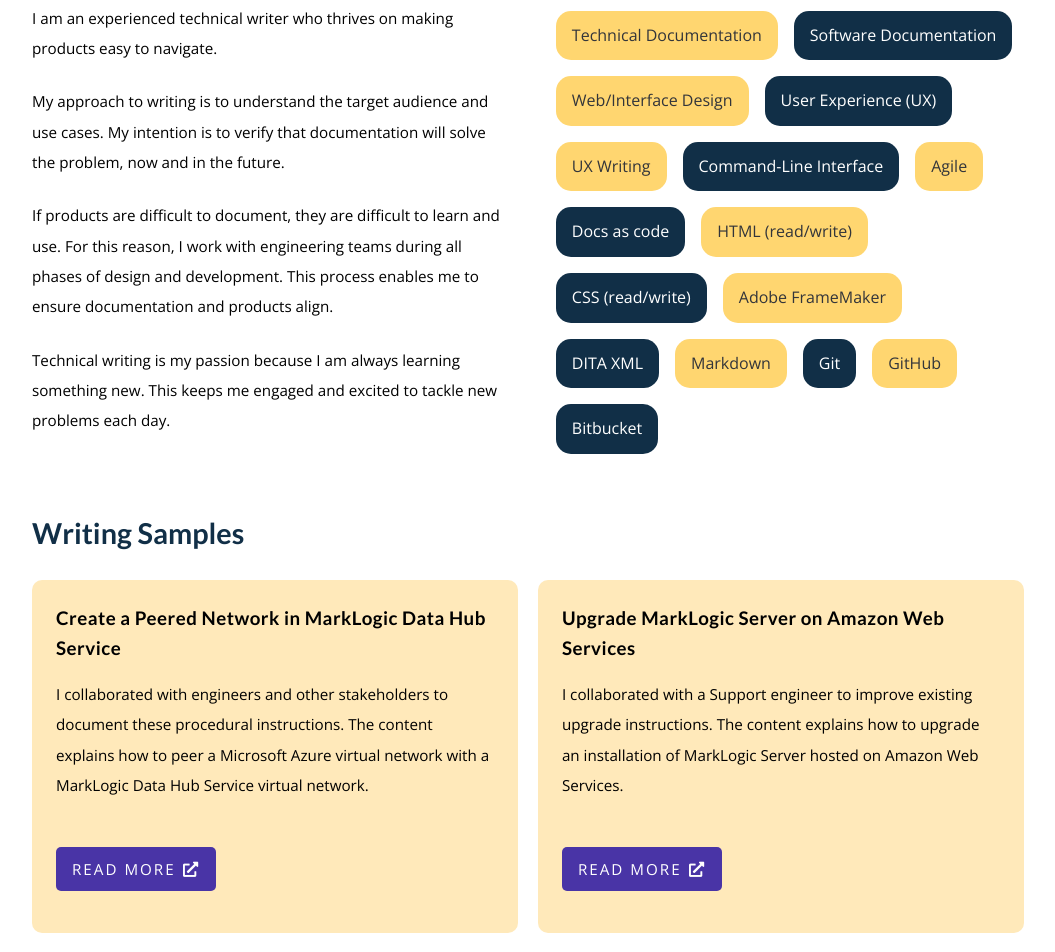
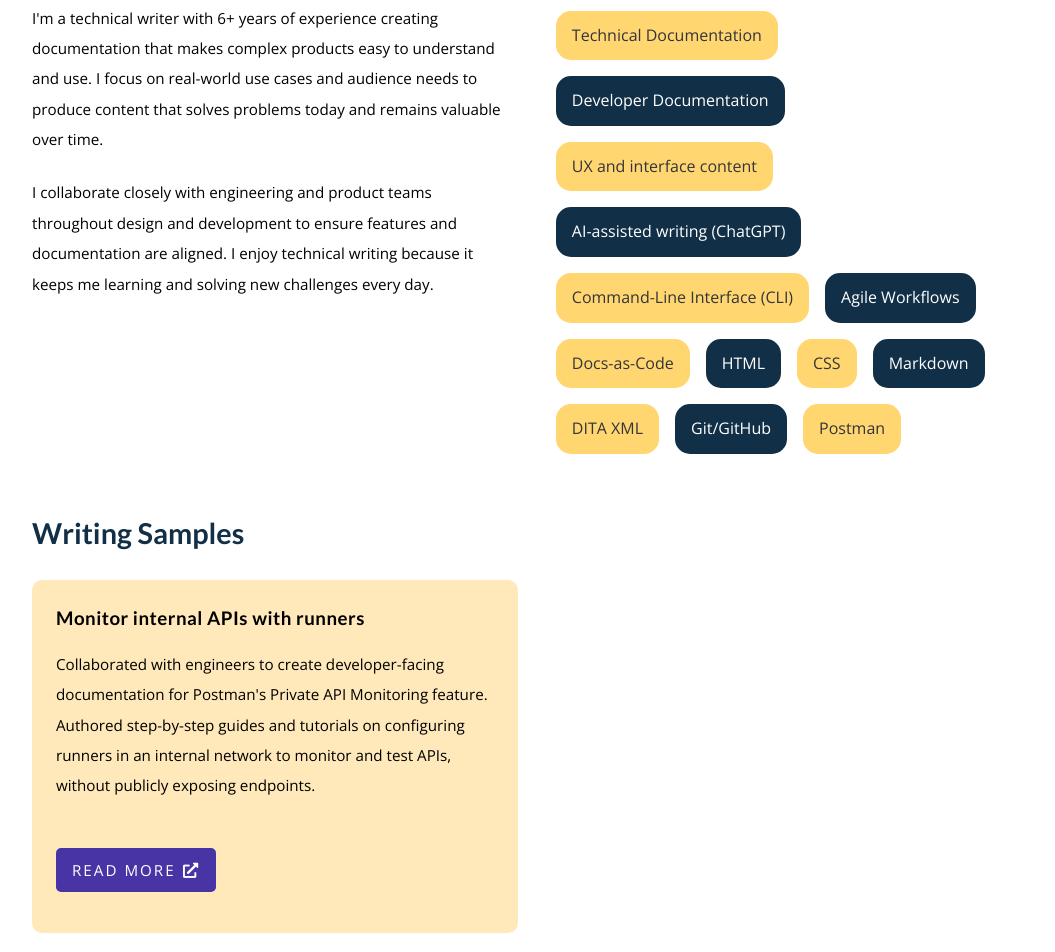
Before and after one commit to pinskermatthew/pinskermatthew.github.io, a plain HTML site: page index.html in a window 1280 px wide. Shown: the part 552-1504 px from the top of the page, without its empty margins (112-1167 px from the left). Drawn offline with nearby package versions, Linux system fonts and the light colour scheme.

Commit message:
Improve intro, skills, and writing sample

```diff
--- a/index.html
+++ b/index.html
@@ -42,31 +42,26 @@
 			<div class="container main-info">
 				<div class="about-me col">
 					<h2><span id="about"></span>About Me</h2>
-					<p>I am an experienced technical writer who thrives on making products easy to navigate.</p>
-					<p>My approach to writing is to understand the target audience and use cases. My intention is to verify that documentation will solve the problem, now and in the future.</p>
-					<p>If products are difficult to document, they are difficult to learn and use. For this reason, I work with engineering teams during all phases of design and development. This process enables me to ensure documentation and products align.</p>
-					<p>Technical writing is my passion because I am always learning something new. This keeps me engaged and excited to tackle new problems each day.</p>
+					<p>I'm a technical writer with 6+ years of experience creating documentation that makes complex products easy to understand and use. I focus on real-world use cases and audience needs to produce content that solves problems today and remains valuable over time.</p>
+					<p>I collaborate closely with engineering and product teams throughout design and development to ensure features and documentation are aligned. I enjoy technical writing because it keeps me learning and solving new challenges every day.</p>
 				</div><!--/.about-me col-->
 
 				<div class="skills col">
 					<h2><span id="skills"></span>Skills</h2>
 					<ul class="skills-items">
 				  		<li>Technical Documentation</li>
-						<li>Software Documentation</li>
-						<li>Web/Interface Design</li>
-						<li>User Experience (UX)</li>
-						<li>UX Writing</li>
-						<li>Command-Line Interface</li>
-						<li>Agile</li>
-						<li>Docs as code</li>
-						<li>HTML (read/write)</li>
-						<li>CSS (read/write)</li>
-						<li>Adobe FrameMaker</li>
+						<li>Developer Documentation</li>
+						<li>UX and interface content</li>
+						<li>AI-assisted writing (ChatGPT)</li>
+						<li>Command-Line Interface (CLI)</li>
+						<li>Agile Workflows</li>
+						<li>Docs-as-Code</li>
+						<li>HTML</li>
+						<li>CSS</li>
+						<li>Markdown</li>
 						<li>DITA XML</li>
-						<li>Markdown</li>
-						<li>Git</li>
-						<li>GitHub</li>
-						<li>Bitbucket</li>
+						<li>Git/GitHub</li>
+						<li>Postman</li>
 					</ul><!--/.skills-items-->
 				</div><!--/.skills col-->
 			</div><!--/.container .main-info-->
@@ -75,37 +70,37 @@
 				<h2><span id="writing"></span>Writing Samples</h2>
 				<div class="portfolio-cards">
 					<div class="card card1">
-						<h3 class="card-title">Create a Peered Network in MarkLogic Data Hub Service</h3>
+						<h3 class="card-title">Monitor internal APIs with runners</h3>
 						<div class="card-content">
-							<p>I collaborated with engineers and other stakeholders to document these procedural instructions. The content explains how to peer a Microsoft Azure virtual network with a MarkLogic Data Hub Service virtual network.</p>
+							<p>Collaborated with engineers to create developer-facing documentation for Postman's Private API Monitoring feature. Authored step-by-step guides and tutorials on configuring runners in an internal network to monitor and test APIs, without publicly exposing endpoints.</p>
 							<span class="card-tools hide"><strong>Tools:</strong>
 								<ul class="card-tools-items">
-									<li>DITA XML</li>
+									<li>Markdown</li>
 									<li>Git</li>
-									<li>Bitbucket</li>
+									<li>GitHub</li>
 								</ul><!-- /.card-tools-items -->
 							</span><!-- /.card-tools -->
 						</div><!-- /.card-content -->
-						<p class="button-card"><a href="https://docs.marklogic.com/cloudservices/azure/network/set-up-secure-network-dhs-azure.html" target="_blank" rel="noopener">Read More</a></p>
+						<p class="button-card"><a href="https://learning.postman.com/docs/monitoring-your-api/runners/overview" target="_blank" rel="noopener">Read More</a></p>
 					</div><!--/.card .card1-->
 
-					<div class="card card2">
-						<h3 class="card-title">Upgrade MarkLogic Server on Amazon Web Services</h3>
+					<div class="card card2 hide">
+						<h3 class="card-title"></h3>
 						<div class="card-content">
-							<p>I collaborated with a Support engineer to improve existing upgrade instructions. The content explains how to upgrade an installation of MarkLogic Server hosted on Amazon Web Services.</p>
+							<p></p>
 							<span class="card-tools hide"><strong>Tools:</strong>
 								<ul class="card-tools-items">
-									<li>Adobe FrameMaker</li>
+									<li></li>
 								</ul><!-- /.card-tools-items -->
 							</span><!-- /.card-tools -->
 						</div><!-- /.card-content -->
-						<p class="button-card"><a href="https://docs.marklogic.com/guide/ec2/managing#id_69624" target="_blank" rel="noopener">Read More</a></p>
+						<p class="button-card"><a href="#" target="_blank" rel="noopener">Read More</a></p>
 					</div><!--/.card .card2-->
 
 					<div class="card card3 hide">
 						<h3 class="card-title"></h3>
 						<div class="card-content">
-							<p> ... </p>
+							<p></p>
 							<span class="card-tools"><strong>Tools:</strong>
 								<ul class="card-tools-items">
 									<li></li>
@@ -142,7 +137,6 @@
 		<!-- Social Media Icons -->
 		<ul class="main-social">
 			<li><a href="https://www.linkedin.com/in/mpinsker/" target="_blank"><i class="fab fa-linkedin-in tooltip"><span class="tooltiptext">LinkedIn</span></i></a></li>
-			<li><a href="https://teamtreehouse.com/matthewpinsker" target="_blank"><i class="fas fa-tree tooltip"><span class="tooltiptext">Treehouse</span></i></a></li>
 		</ul><!--/.main-social-->
 
 		<!-- Copyright Info -->
```
Also changed, not shown: styles/main.css (line endings or trailing spaces).
